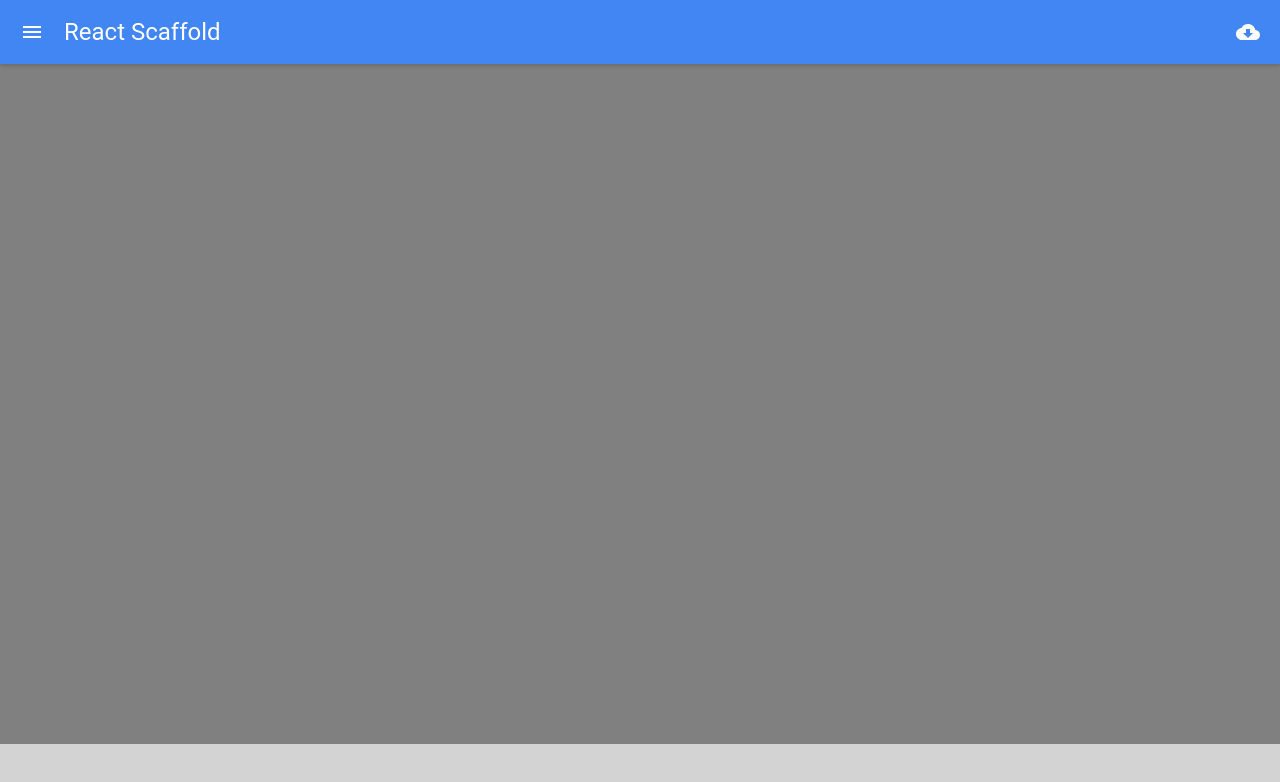
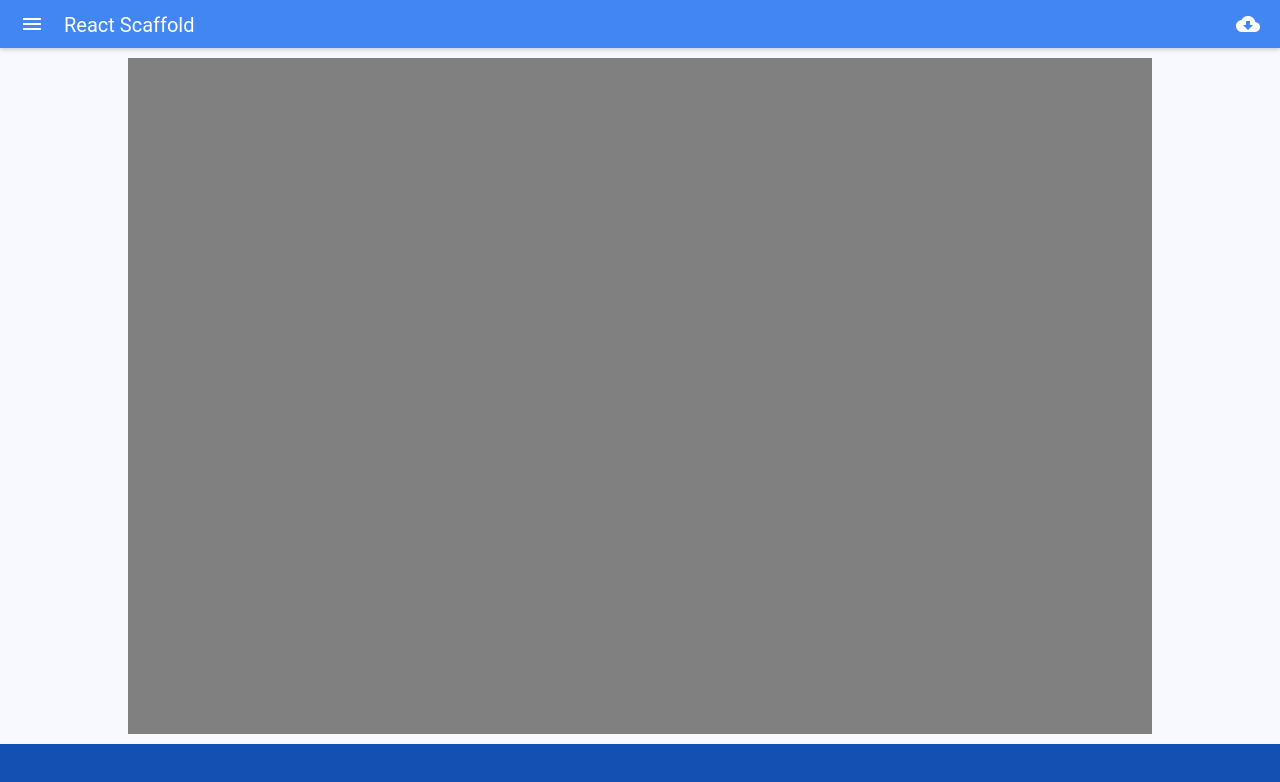
Before and after one commit to CalebFung/react-scaffold, a React (Create React App) app: page / in a window 1280 px wide. Shown: the top 782 px of the page. Built offline with nearby package versions, Linux system fonts and the light colour scheme; what react-tap-event-plugin would draw is missing.

Commit message:
update styles

```diff
--- a/src/App.css
+++ b/src/App.css
@@ -1,13 +1,18 @@
 main {
-  height: calc(100vh - 64px);
+  height: calc(100vh - 48px);
   width: 100%;
-  margin-top: 64px;
+  margin-top: 48px;
   position: fixed;
   overflow-y: scroll;
+  background-color: ghostwhite;
 }
 
 .App-Main {
-  min-height: calc(100vh - 64px - 56px);
-  width: 100%;
+  min-height: calc(100vh - 48px - 56px - 20px);
+  width: 80%;
+  margin-left: 10%;
+  margin-right: 10%;
+  margin-top: 10px;
+  margin-bottom: 10px;
   background-color: gray;
 }
--- a/src/App.js
+++ b/src/App.js
@@ -1,13 +1,25 @@
 import React, { Component } from 'react';
 import MuiThemeProvider from 'material-ui/styles/MuiThemeProvider';
+import getMuiTheme from 'material-ui/styles/getMuiTheme';
 import './App.css';
 import MaterialAppBar from './MaterialAppBar'
 import MaterialFooter from './MaterialFooter'
 
+
+const muiTheme = getMuiTheme({
+  palette: {
+
+  },
+  appBar: {
+    height: 48,
+    lineHeight: 40
+  },
+});
+
 class App extends Component {
   render() {
     return (
-      <MuiThemeProvider>
+      <MuiThemeProvider muiTheme={muiTheme}>
       <div className="App">
         <MaterialAppBar/>
         <main>
--- a/src/MaterialAppBar.js
+++ b/src/MaterialAppBar.js
@@ -1,8 +1,9 @@
-import React from 'react';
+import React, { Component } from 'react';
 import AppBar from 'material-ui/AppBar';
 import IconButton from 'material-ui/IconButton';
 import NavigationMenu from 'material-ui/svg-icons/navigation/menu';
 import FileCloudDownload from 'material-ui/svg-icons/file/cloud-download';
+
 
 function handleTouchTap() {
   console.log('onClick triggered on the title component');
@@ -15,17 +16,30 @@ const styles = {
     backgroundColor: '#4286f4'
   },
   title: {
+    fontSize: 20,
     cursor: 'pointer',
-  },
+  }
 };
 
-const MaterialAppBar = () => (
-  <AppBar style={styles.root}
-    title={<span style={styles.title}>React Scaffold</span>}
-    onTitleTouchTap={handleTouchTap}
-    iconElementLeft={<IconButton><NavigationMenu /></IconButton>}
-    iconElementRight={<IconButton><FileCloudDownload /></IconButton>}
-  />
-);
+class MaterialAppBar extends Component {
+  render() {
+    return(
+      <AppBar style={styles.root}
+      title={<span style={styles.title}>React Scaffold</span>}
+      onTitleTouchTap={handleTouchTap}
+      iconElementLeft={
+        <IconButton>
+          <NavigationMenu />
+        </IconButton>
+      }
+      iconElementRight={
+        <IconButton>
+          <FileCloudDownload />
+        </IconButton>
+      }
+    />
+    )
+  }
+};
 
 export default MaterialAppBar;
--- a/src/MaterialFooter.js
+++ b/src/MaterialFooter.js
@@ -1,21 +1,16 @@
 import React from 'react';
-import Paper from 'material-ui/Paper';
 
 const styles = {
   root: {
     height: '56px',
     width: '100%',
-    backgroundColor: 'lightgray'
-  },
-  paper: {
-    textAlign: 'center',
-    display: 'inline-block'
+    backgroundColor: '#1350b2'
   }
 };
 
 const MaterialFooter = () => (
   <div className="Material-Footer" style={styles.root}>
-    <Paper style={styles.paper} zDepth={2} />
+
   </div>
 );
 
```
